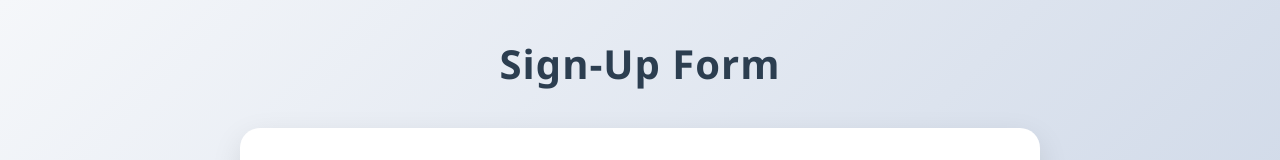
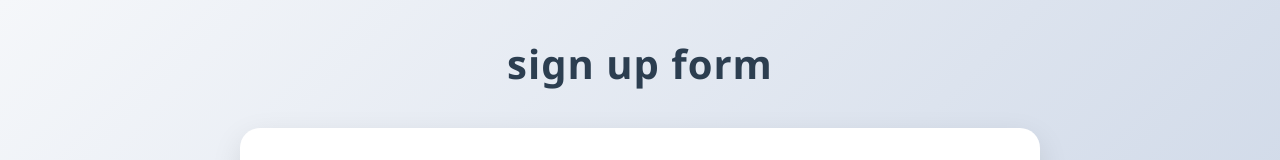
Before and after one commit to ate125/signupform, a plain HTML site: page index.html in a window 1280 px wide. Shown: the top 160 px of the page. Drawn offline with Linux system fonts and the light colour scheme.

```diff
--- a/index.html
+++ b/index.html
@@ -190,7 +190,7 @@
     </style>
   </head>
   <body>
-    <h2>Sign-Up Form</h2>
+    <h2>sign up form</h2>
     <form id="signupForm" novalidate action="log.php" method="post">
       <div class="name">
         <div class="form-group">
```
